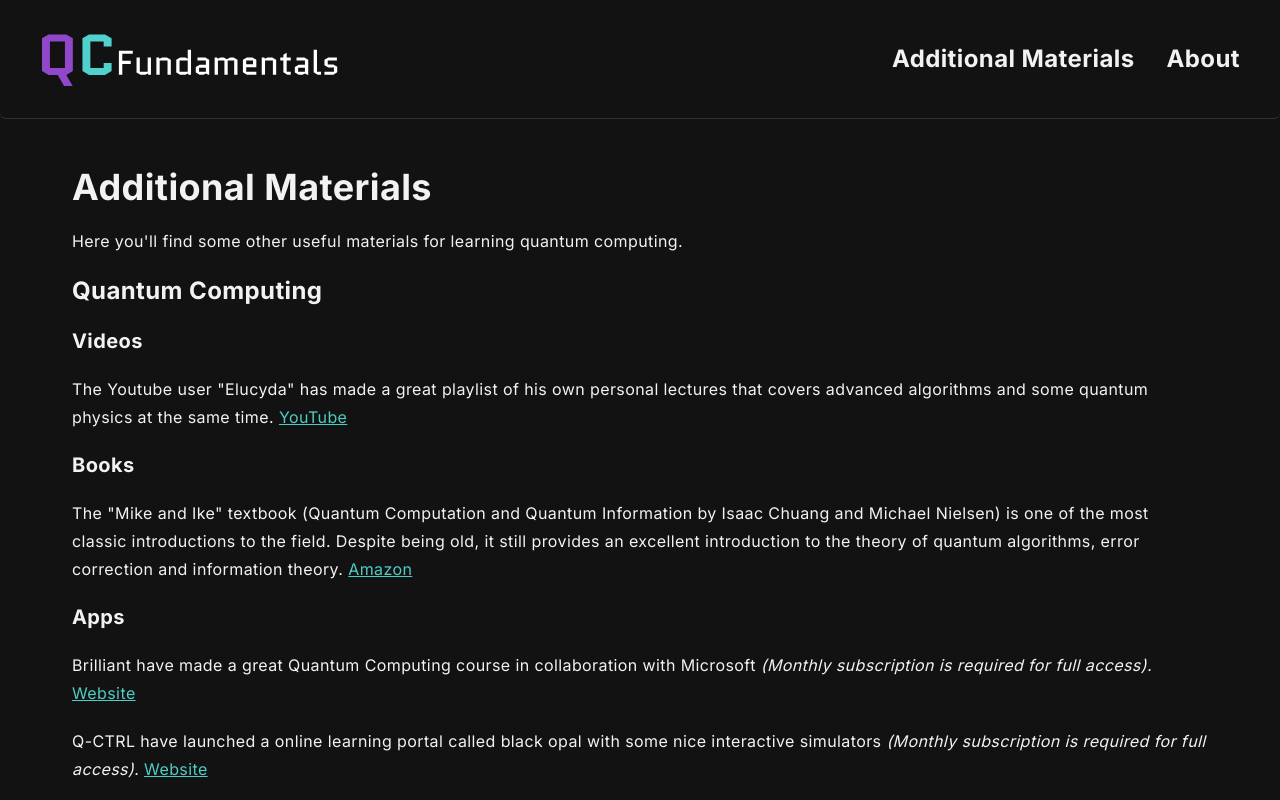
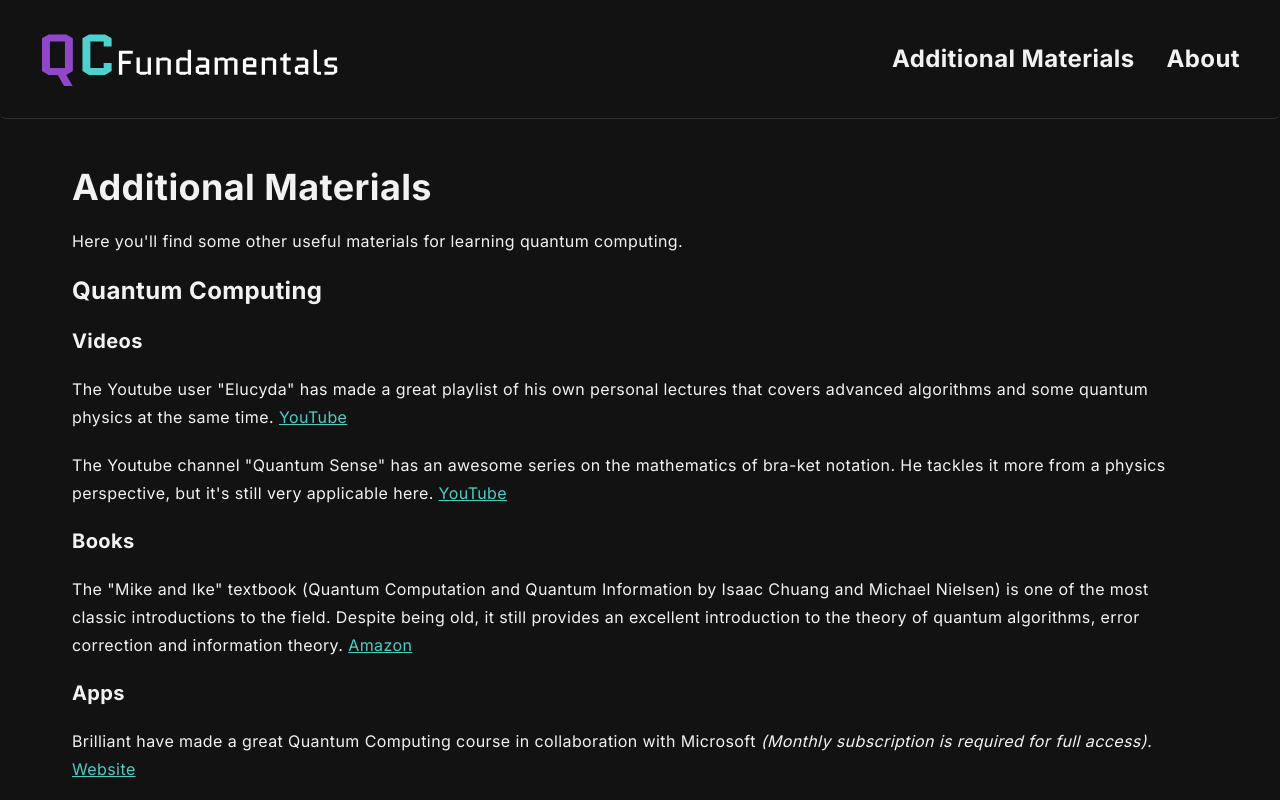
Before and after one commit to DazKins/qcfundamentals, a Next.js app: page /additional-materials in a window 1280 px wide. Shown: the top 800 px of the page. Built offline with nearby package versions, Linux system fonts and the light colour scheme.

Commit message:
Add "Quantum Sense" YouTube channel Additional Material

```diff
--- a/src/app/additional-materials/page.tsx
+++ b/src/app/additional-materials/page.tsx
@@ -9,12 +9,15 @@
       <h2>Quantum Computing</h2>
       <h3>Videos</h3>
       <p>
-        The Youtube user &quot;Elucyda&quot; has made a great playlist of his own personal
-        lectures that covers advanced algorithms and some quantum physics at the
-        same time.{" "}
+        The Youtube user &quot;Elucyda&quot; has made a great playlist of his
+        own personal lectures that covers advanced algorithms and some quantum
+        physics at the same time.{" "}
         <a href="https://www.youtube.com/playlist?list=PLl0eQOWl7mnWPTQF7lgLWZmb5obvOowVw">
           YouTube
         </a>
+      </p>
+      <p>
+        The Youtube channel &quot;Quantum Sense&quot; has an awesome series on the mathematics of bra-ket notation. He tackles it more from a physics perspective, but it&apos;s still very applicable here. <a href="https://www.youtube.com/playlist?list=PL8ER5-vAoiHAWm1UcZsiauUGPlJChgNXC">YouTube</a>
       </p>
       <h3>Books</h3>
       <p>
@@ -35,11 +38,12 @@
         <a href="https://brilliant.org/courses/quantum-computing/">Website</a>
       </p>
       <p>
-        Q-CTRL have launched a online learning portal called black opal with
+        Q-CTRL have launched a online learning portal called Black Opal with
         some nice interactive simulators{" "}
         <i>(Monthly subscription is required for full access).</i>{" "}
         <a href="https://q-ctrl.com/black-opal">Website</a>
       </p>
+      <br />
       <h2>Quantum Physics</h2>
       <p>
         Although not required, here are some useful learning materials for
```
